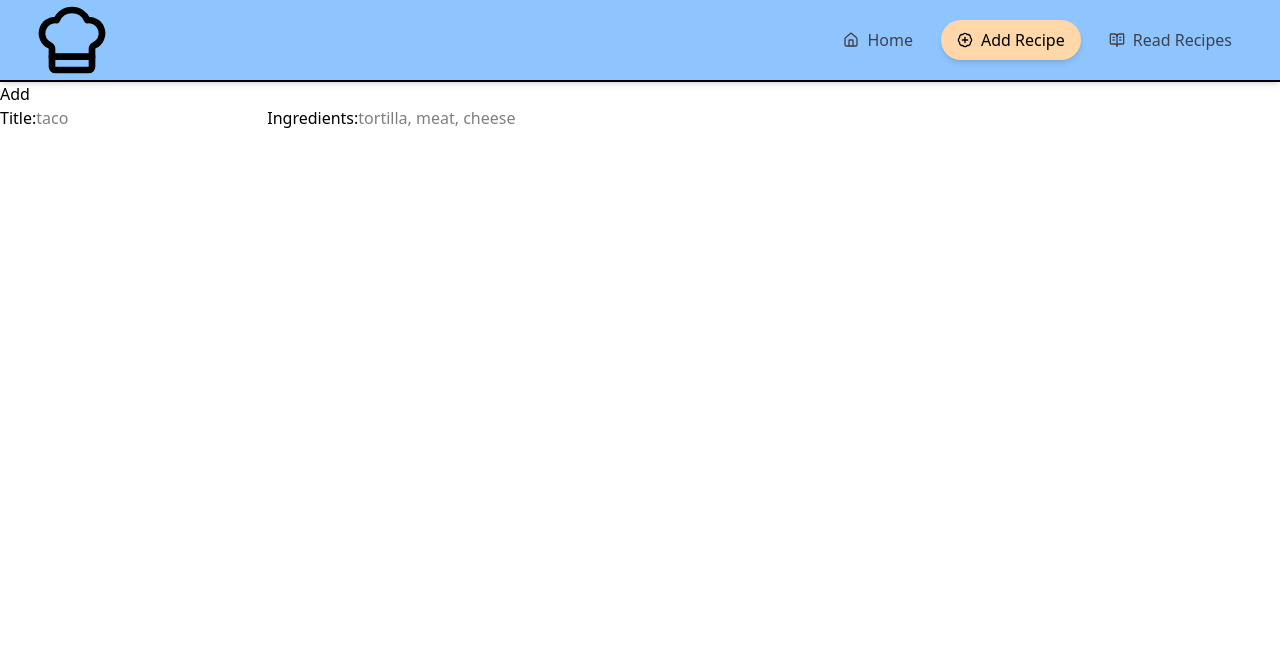
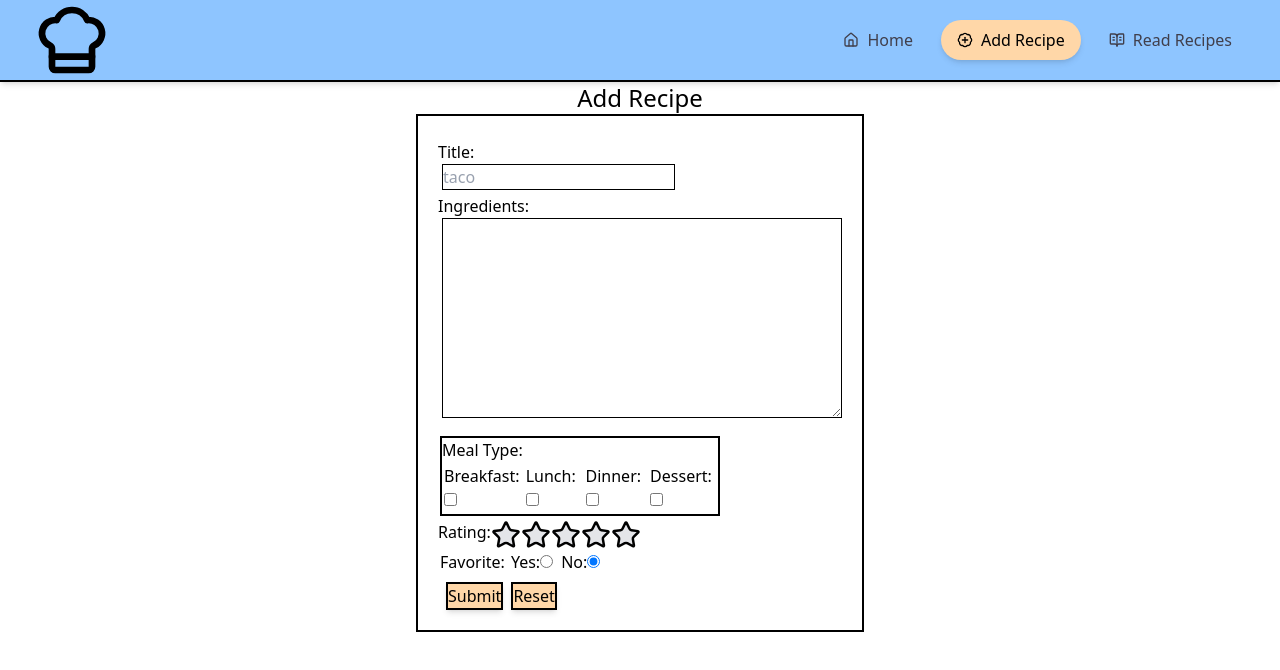
Before and after one commit to Newt3359/CookBook2, a React app in the folder frontend/: page /add in a window 1280 px wide. Shown: the top 670 px of the page. Built offline with nearby package versions, Linux system fonts and the light colour scheme; the HTML template or start-up script is replaced by a standard one.

Commit message:
finished add recipe form and tests

```diff
--- a/frontend/src/Components/AddRecipeForm.tsx
+++ b/frontend/src/Components/AddRecipeForm.tsx
@@ -1,5 +1,8 @@
 import {useState} from "react";
 import axios from "axios";
+import * as React from "react";
+import {RatingComponent} from "./RatingComponent.tsx";
+
 
 
 
@@ -7,15 +10,27 @@ export function AddRecipeForm(){
 
     const [title, setTitle] = useState("")
     const [ingredients, setIngredients] = useState("")
-    const [mealType, setMealType] = useState([])
+    const [mealType, setMealType] = useState([
+        {id: 1, name: "Breakfast", isChecked: false},
+        {id: 2, name: "Lunch", isChecked: false},
+        {id: 3, name: "Dinner", isChecked: false},
+        {id: 4, name: "Dessert", isChecked: false}
+    ])
     const [rating, setRating] = useState(0)
     const [favorite, setFavorite] = useState(false)
 
-    const handleOptionChange = (event) => {
-        setFavorite(event.target.value === 'true')
+
+    const handleOptionChange = () => {
+        setFavorite(!favorite)
     }
 
-    const handleSubmit = async (event) => {
+    const handleCheckboxChange = (id: number) => {
+        setMealType(prevMealType =>
+            prevMealType.map(mealType =>
+                mealType.id === id ? {...mealType, isChecked: !mealType.isChecked} : mealType))
+    }
+
+    const handleSubmit = async (event: React.FormEvent) => {
         event.preventDefault();
 
         const recipeData ={
@@ -28,25 +43,52 @@ export function AddRecipeForm(){
             favorite: favorite
         };
 
+        const atLeastOneSelected = mealType.some(m => m.isChecked);
+
+        if (!atLeastOneSelected) {
+            alert("Please select at least one meal type.");
+            return;
+        }
+
+        if (rating === 0){
+            alert("At least 1 Star is required")
+            return;
+        }
+
         try {
             const response = await axios.post('http://localhost:8080/api/recipe', recipeData)
             console.log("New recipe sent", response.data);
             if (response.status === 201){
                 console.log("success")
-                event.target.reset()
+                handleReset()
             }
         }catch (error){
             console.log("Failed to send", error)
         }
     }
 
+    const handleReset = () => {
+        setTitle("")
+        setIngredients("")
+        setMealType([
+            {id: 1, name: "Breakfast", isChecked: false},
+            {id: 2, name: "Lunch", isChecked: false},
+            {id: 3, name: "Dinner", isChecked: false},
+            {id: 4, name: "Dessert", isChecked: false}
+        ])
+        setRating(0)
+    }
+
 
     return(
 
         <>
-        <form onSubmit={handleSubmit}>
-            <label htmlFor={"title"}>Title:
+        <form onSubmit={handleSubmit} onReset={handleReset}>
+            <div className={"mt-1"}>
+                <label htmlFor={"title"}>Title:</label>
+                <div>
                     <input
+                        className={"placeholder:text-gray-400 placeholder:font-light border-1 ml-1"}
                         id={"title"}
                         type={"text"}
                         name={"title"}
@@ -54,18 +96,80 @@ export function AddRecipeForm(){
                         value={title}
                         onChange={(e) => setTitle(e.target.value)}
                     />
-            </label>
+                </div>
+            </div>
 
-            <label htmlFor={"ingredients"}>Ingredients:
-                <input
+            <div className={"mt-1"}>
+                <label htmlFor={"ingredients"}>Ingredients:</label>
+                <div>
+                    <textarea
+                    className={"placeholder:text-gray-400 placeholder:font-light border-1 ml-1 w-100 h-50"}
                     id={"ingredients"}
-                type="textarea"
                     name={"ingredients"}
-                placeholder={"tortilla, meat, cheese"}
+                    // placeholder={"tortilla, meat, cheese"}
                     value={ingredients}
                     onChange={(e) => setIngredients(e.target.value)}
                     />
+                </div>
+            </div>
+
+            <div className={"border-2 w-70 mt-3 ml-0.5"}>
+                <h5>Meal Type:</h5>
+                <div className={"inline-flex m-0.5 gap-1"}>
+                    {mealType.map(mealType => (
+                        <div key={mealType.id}>
+                            <label htmlFor={`checkbox-${mealType.id}`} className={"mr-0.5"}>{mealType.name}:</label>
+                            <input
+                                type="checkbox"
+                                id={`checkbox-${mealType.id}`}
+                                checked={mealType.isChecked}
+                                onChange={() => handleCheckboxChange(mealType.id)}
+                            />
+                        </div>
+                    ))}
+                </div>
+            </div>
+
+            <div>
+                <RatingComponent rating={rating} setRating={setRating}/>
+            </div>
+
+            <div>
+                <fieldset className={"inline-flex"}>
+                    <h5 className={"mr-0.5 ml-0.5"}>Favorite:</h5>
+                        <div className={"inline-flex ml-1"}>
+                            <div>
+                                <label className={"mr-2"}>Yes:
+                                    <input
+                                        type="radio"
+                                        name="favorite"
+                                        value="true"
+                                        checked={favorite}
+                                        onChange={handleOptionChange}
+                                    />
                                 </label>
+                            </div>
+
+                            <div>
+                                <label>No:
+                                    <input
+                                        type="radio"
+                                        name="favorite"
+                                        value="false"
+                                        checked={!favorite}
+                                        onChange={handleOptionChange}
+                                    />
+                                </label>
+                            </div>
+                        </div>
+
+                </fieldset>
+            </div>
+
+            <div>
+                <button type={"submit"} className={"bg-orange-200 border-2 shadow-md ml-2 mr-2 mt-2 hover:bg-orange-300"}>Submit</button>
+                <button type="reset" className={"bg-orange-200 border-2 shadow-md hover:bg-orange-300"}>Reset</button>
+            </div>
         </form>
         </>
     )
--- /dev/null
+++ b/frontend/src/Components/RatingComponent.tsx
@@ -0,0 +1,45 @@
+import { useState } from 'react';
+import {Star} from "lucide-react";
+
+
+export function RatingComponent({
+                rating,
+                setRating,
+                maxRating = 5,
+                }: {
+    rating: number;
+    setRating: (value: number) => void;
+    maxRating?: number;
+})
+{
+    const [hover, setHover] = useState<number>(0);
+
+
+    return (
+        <div className={"flex mt-1"}>
+            <h5>Rating:</h5>
+            {[...Array(maxRating)].map((_, index) => {
+                const currentRating = index + 1;
+                return (
+                    <label key={index}>
+                        <input
+                            type="radio"
+                            name="rating"
+                            value={currentRating}
+                            onClick={() => setRating(currentRating)}
+                            style={{ display: 'none' }}
+                        />
+                        <Star
+                            className="star"
+                            size={30}
+                            // color={currentRating <= (hover || rating) ? '#ffc107' : '#e4e5e9'}
+                            fill={currentRating <= (hover || rating) ? '#ffc107' : '#e4e5e9'}
+                            onMouseEnter={() => setHover(currentRating)}
+                            onMouseLeave={() => setHover(0)}
+                        />
+                    </label>
+                );
+            })}
+        </div>
+    );
+};
--- a/frontend/src/Pages/AddRecipe.tsx
+++ b/frontend/src/Pages/AddRecipe.tsx
@@ -8,8 +8,12 @@ export function AddRecipe(){
     return(
         <>
             <Navigation/>
-            <h1>Add</h1>
-            <AddRecipeForm/>
+            <h1 className={"flex justify-center content-center text-2xl"}>Add Recipe</h1>
+            <div className={"flex justify-center content-center"}>
+                <div className={"flex justify-center content-center border-2 max-w-200 p-5"}>
+                    <AddRecipeForm/>
+                </div>
+            </div>
         </>
     )
 }
```
Also changed, not shown: 1 other file (tests, documents, lock files or other folders). Lines whose indentation alone changed are shown as unchanged.
